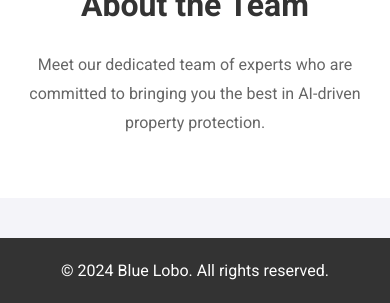
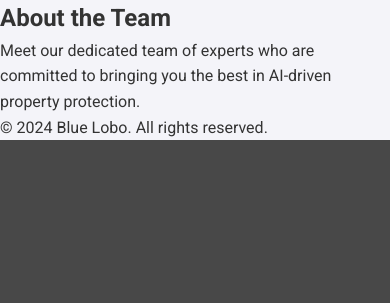
Before and after one commit to ElesShakiba/new-project-web, a Flask app: page / in a window 390 px wide. Shown: the part 757-1060 px from the top of the page. After the commit the page ends 897 px from the top, so only its background shows below. Run offline with Flask 3, Linux system fonts and the light colour scheme.

Commit message:
a basic web page

```diff
--- a/static/styles.css
+++ b/static/styles.css
@@ -71,90 +71,3 @@ header nav ul li a:hover {
 
 .cta {
     background-color: #ff6347;
-    color: #fff;
-    padding: 15px 30px;
-    text-decoration: none;
-    font-size: 1.2em;
-    border-radius: 5px;
-    transition: background-color 0.3s ease;
-}
-
-.cta:hover {
-    background-color: #ff4500;
-}
-
-/* About Team section styles */
-.about-team {
-    padding: 60px 20px;
-    background-color: #fff;
-    text-align: center;
-    animation: fadeInUp 2s ease-in-out;
-}
-
-.about-team h2 {
-    font-size: 2.5em;
-    margin-bottom: 20px;
-    color: #333;
-}
-
-.about-team p {
-    font-size: 1.2em;
-    line-height: 1.8;
-    max-width: 800px;
-    margin: 0 auto;
-    color: #666;
-}
-
-/* Footer styles */
-footer {
-    background-color: #333;
-    color: #fff;
-    text-align: center;
-    padding: 20px 0;
-    margin-top: 40px;
-}
-
-/* Animation keyframes */
-@keyframes fadeIn {
-    from {
-        opacity: 0;
-    }
-    to {
-        opacity: 1;
-    }
-}
-
-@keyframes fadeInUp {
-    from {
-        opacity: 0;
-        transform: translateY(20px);
-    }
-    to {
-        opacity: 1;
-        transform: translateY(0);
-    }
-}
-
-/* Media Queries for Responsiveness */
-@media (max-width: 768px) {
-    .hero h1 {
-        font-size: 2.5em;
-    }
-
-    .hero p {
-        font-size: 1.2em;
-    }
-
-    .cta {
-        font-size: 1em;
-        padding: 10px 20px;
-    }
-
-    .about-team h2 {
-        font-size: 2em;
-    }
-
-    .about-team p {
-        font-size: 1em;
-    }
-}
--- a/templates/index.html
+++ b/templates/index.html
@@ -4,7 +4,7 @@
     <meta charset="UTF-8">
     <meta name="viewport" content="width=device-width, initial-scale=1.0">
     <title>Blue Lobo</title>
-    <link rel="stylesheet" href="styles.css">
+    <link rel="stylesheet" href="{{ url_for('static', filename='styles.css') }}">
     <link href="https://fonts.googleapis.com/css2?family=Roboto:wght@400;700&display=swap" rel="stylesheet">
 </head>
 <body>
```
